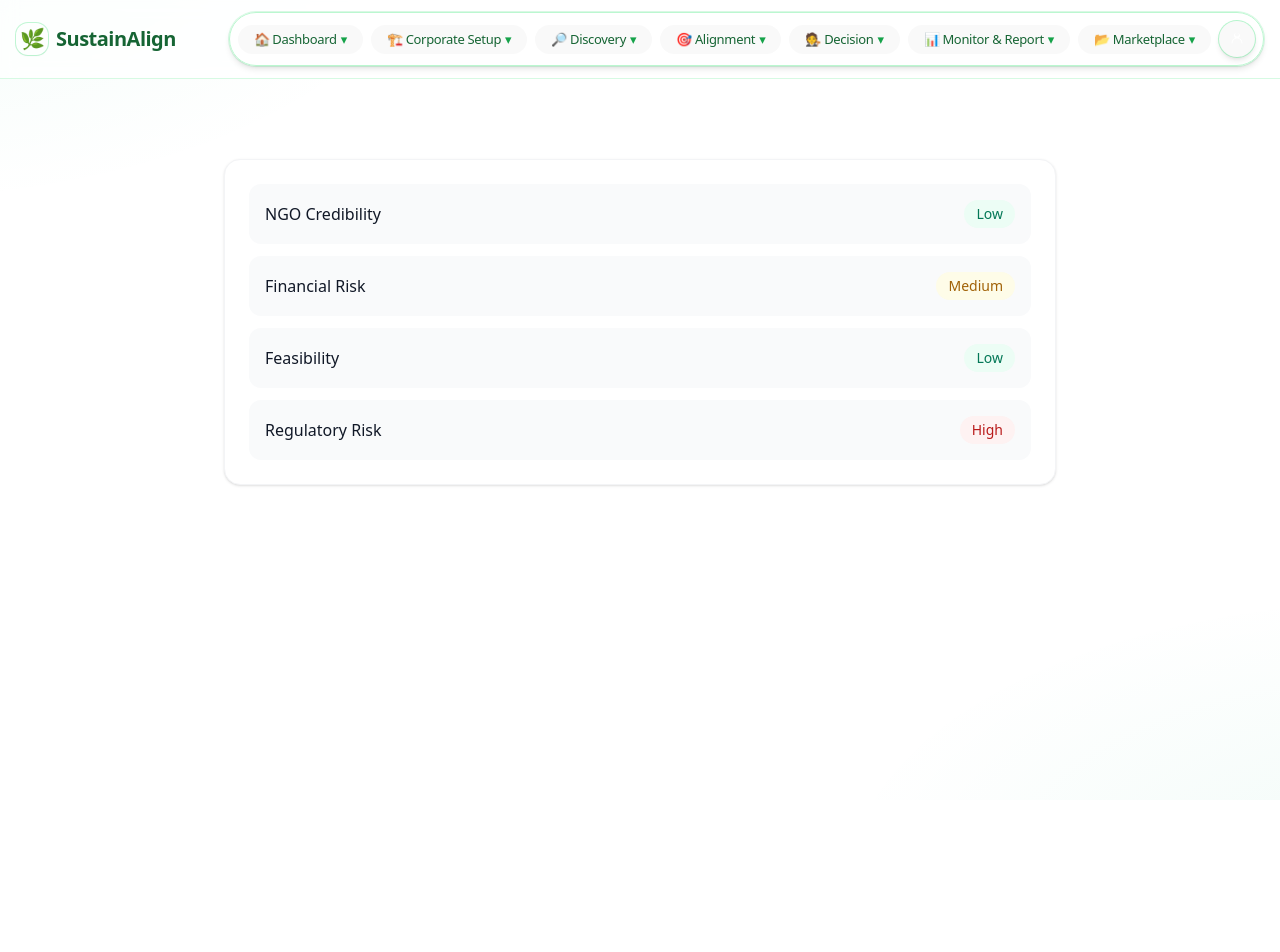
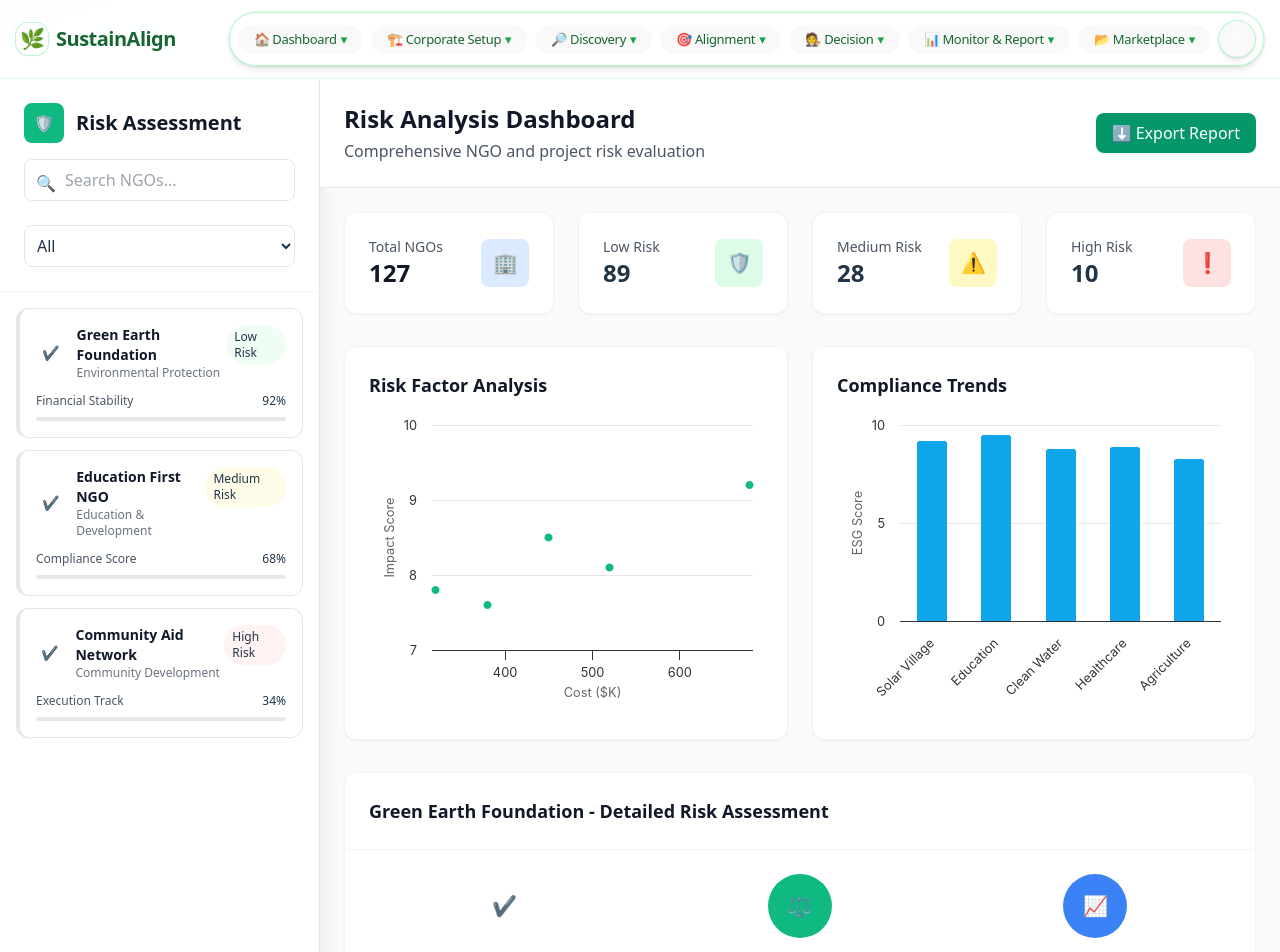
Before and after one commit to bhuwanb23/SustainAlign, a React (Vite) app in the folder frontend/: page /alignment/risk in a window 1280 px wide. Shown: the top 952 px of the page. Before the commit the page ends 800 px from the top, so only its background shows below. Built offline with nearby package versions, Linux system fonts and the light colour scheme.

Commit message:
risk scoring completed

```diff
--- a/frontend/src/pages/alignment/risk-scoring/components/RiskPanel.jsx
+++ b/frontend/src/pages/alignment/risk-scoring/components/RiskPanel.jsx
@@ -1,11 +1,88 @@
-export default function RiskPanel({ items }) {
-  const color = (level) => level === 'Low' ? 'text-emerald-700 bg-emerald-50' : level === 'Medium' ? 'text-yellow-700 bg-yellow-50' : 'text-red-700 bg-red-50'
+const riskPill = (level) => level === 'Low' ? 'text-risk-low bg-green-50' : level === 'Medium' ? 'text-risk-medium bg-yellow-50' : 'text-risk-high bg-red-50'
+
+export function Sidebar({ query, setQuery, riskFilter, setRiskFilter, ngos, onSelect }) {
   return (
-    <div className="bg-white rounded-2xl shadow p-6 border border-gray-100 space-y-3">
-      {items.map((i) => (
-        <div key={i.label} className="flex items-center justify-between p-4 bg-gray-50 rounded-xl">
-          <div className="text-gray-900 font-medium">{i.label}</div>
-          <span className={`px-3 py-1 rounded-full text-sm ${color(i.level)}`}>{i.level}</span>
+    <div className="w-80 bg-white shadow-xl border-r border-gray-200 flex flex-col">
+      <div className="p-6 border-b border-gray-100">
+        <div className="flex items-center gap-3 mb-4">
+          <div className="w-10 h-10 bg-emerald-500 rounded-lg flex items-center justify-center text-white">🛡️</div>
+          <h1 className="text-xl font-bold text-gray-900">Risk Assessment</h1>
+        </div>
+        <div className="space-y-3">
+          <div className="relative">
+            <input
+              value={query}
+              onChange={(e) => setQuery(e.target.value)}
+              placeholder="Search NGOs..."
+              className="w-full pl-10 pr-4 py-2 border border-gray-200 rounded-lg focus:ring-2 focus:ring-emerald-500 focus:border-transparent"
+            />
+            <span className="absolute left-3 top-3 text-gray-400">🔍</span>
+          </div>
+          <select
+            value={riskFilter}
+            onChange={(e) => setRiskFilter(e.target.value)}
+            className="w-full p-2 border border-gray-200 rounded-lg focus:ring-2 focus:ring-emerald-500"
+          >
+            <option>All</option>
+            <option>Low</option>
+            <option>Medium</option>
+            <option>High</option>
+          </select>
+        </div>
+      </div>
+      <div className="flex-1 overflow-y-auto p-4 space-y-3">
+        {ngos.map((n) => (
+          <button
+            key={n.id}
+            onClick={() => onSelect(n.id)}
+            className={`text-left w-full bg-white border border-gray-200 rounded-xl p-4 cursor-pointer hover:shadow-lg transition-all duration-300 border-l-4 ${n.risk === 'Low' ? 'border-l-risk-low' : n.risk === 'Medium' ? 'border-l-risk-medium' : 'border-l-risk-high'}`}
+          >
+            <div className="flex items-start justify-between mb-3">
+              <div className="flex items-center gap-3">
+                <div className={`w-8 h-8 rounded-full flex items-center justify-center ${n.risk === 'Low' ? 'bg-risk-low' : n.risk === 'Medium' ? 'bg-risk-medium' : 'bg-risk-high'} text-white text-sm`}>✔</div>
+                <div>
+                  <h3 className="font-semibold text-gray-900 text-sm">{n.name}</h3>
+                  <p className="text-xs text-gray-500">{n.sector}</p>
+                </div>
+              </div>
+              <span className={`text-xs font-medium px-2 py-1 rounded-full ${riskPill(n.risk)}`}>{n.risk} Risk</span>
+            </div>
+            <div className="space-y-2">
+              <div className="flex justify-between text-xs">
+                <span className="text-gray-600">{n.highlightMetric.label}</span>
+                <span className="font-medium">{n.highlightMetric.valuePct}%</span>
+              </div>
+              <div className="w-full bg-gray-200 rounded-full h-1">
+                <div className={`${n.risk === 'Low' ? 'bg-risk-low' : n.risk === 'Medium' ? 'bg-risk-medium' : 'bg-risk-high'} h-1 rounded-full`} style={{ width: `${n.highlightMetric.valuePct}%` }}></div>
+              </div>
+            </div>
+          </button>
+        ))}
+      </div>
+    </div>
+  )
+}
+
+export function HeadlineMetrics({ metrics }) {
+  const items = [
+    { label: 'Total NGOs', value: metrics.total, iconBg: 'bg-blue-100', iconColor: 'text-blue-600', icon: '🏢' },
+    { label: 'Low Risk', value: metrics.low, iconBg: 'bg-green-100', iconColor: 'text-risk-low', icon: '🛡️' },
+    { label: 'Medium Risk', value: metrics.medium, iconBg: 'bg-yellow-100', iconColor: 'text-risk-medium', icon: '⚠️' },
+    { label: 'High Risk', value: metrics.high, iconBg: 'bg-red-100', iconColor: 'text-risk-high', icon: '❗' },
+  ]
+  return (
+    <div className="grid grid-cols-4 gap-6 mb-8">
+      {items.map((k) => (
+        <div key={k.label} className="bg-white rounded-xl p-6 shadow-sm border border-gray-100">
+          <div className="flex items-center justify-between">
+            <div>
+              <p className="text-gray-600 text-sm">{k.label}</p>
+              <p className={`text-2xl font-bold ${k.iconColor === 'text-blue-600' ? 'text-gray-900' : k.iconColor}`}>{k.value}</p>
+            </div>
+            <div className={`w-12 h-12 ${k.iconBg} rounded-lg flex items-center justify-center`}>
+              <span className={`${k.iconColor} text-xl`}>{k.icon}</span>
+            </div>
+          </div>
         </div>
       ))}
     </div>
--- a/frontend/src/pages/alignment/risk-scoring/hooks/useRiskScoring.js
+++ b/frontend/src/pages/alignment/risk-scoring/hooks/useRiskScoring.js
@@ -1,9 +1,75 @@
+import { useMemo, useState } from 'react'
+
+const allNgos = [
+  {
+    id: 'ngo-1',
+    name: 'Green Earth Foundation',
+    sector: 'Environmental Protection',
+    risk: 'Low',
+    highlightMetric: { label: 'Financial Stability', valuePct: 92 },
+  },
+  {
+    id: 'ngo-2',
+    name: 'Education First NGO',
+    sector: 'Education & Development',
+    risk: 'Medium',
+    highlightMetric: { label: 'Compliance Score', valuePct: 68 },
+  },
+  {
+    id: 'ngo-3',
+    name: 'Community Aid Network',
+    sector: 'Community Development',
+    risk: 'High',
+    highlightMetric: { label: 'Execution Track', valuePct: 34 },
+  },
+]
+
 export default function useRiskScoring() {
-  const items = [
-    { label: 'NGO Credibility', level: 'Low' },
-    { label: 'Financial Risk', level: 'Medium' },
-    { label: 'Feasibility', level: 'Low' },
-    { label: 'Regulatory Risk', level: 'High' },
-  ]
-  return { items }
+  const [query, setQuery] = useState('')
+  const [riskFilter, setRiskFilter] = useState('All')
+  const [selectedNgoId, setSelectedNgoId] = useState('ngo-1')
+
+  const ngos = useMemo(() => {
+    return allNgos.filter((n) => {
+      const matchesQuery = !query || n.name.toLowerCase().includes(query.toLowerCase())
+      const matchesRisk = riskFilter === 'All' || n.risk === riskFilter
+      return matchesQuery && matchesRisk
+    })
+  }, [query, riskFilter])
+
+  const selectedNgo = useMemo(
+    () => allNgos.find((n) => n.id === selectedNgoId) || allNgos[0],
+    [selectedNgoId]
+  )
+
+  const metrics = useMemo(
+    () => ({ total: 127, low: 89, medium: 28, high: 10 }),
+    []
+  )
+
+  const radarSeries = useMemo(
+    () => ({ categories: ['Financial', 'Compliance', 'Execution', 'Transparency', 'Legal'], data: [92, 88, 95, 90, 85] }),
+    []
+  )
+
+  const trendSeries = useMemo(
+    () => ({ categories: ['Jan', 'Feb', 'Mar', 'Apr', 'May', 'Jun'], avg: [75, 78, 82, 85, 88, 90], bench: [70, 72, 75, 78, 80, 82] }),
+    []
+  )
+
+  return {
+    // filters
+    query,
+    setQuery,
+    riskFilter,
+    setRiskFilter,
+    ngos,
+    selectedNgo,
+    setSelectedNgoId,
+    // headline metrics
+    metrics,
+    // charts
+    radarSeries,
+    trendSeries,
+  }
 }
--- a/frontend/src/pages/alignment/risk-scoring/risk-scoring.jsx
+++ b/frontend/src/pages/alignment/risk-scoring/risk-scoring.jsx
@@ -1,12 +1,107 @@
-import RiskPanel from './components/RiskPanel.jsx'
 import useRiskScoring from './hooks/useRiskScoring.js'
+import { Sidebar, HeadlineMetrics } from './components/RiskPanel.jsx'
+import { CostImpactChart as RadarShim, EsgScoreChart as LineShim } from '../../alignment/comparison-matrix/components/Charts.jsx'
 
 export default function RiskScoringPage() {
-  const { items } = useRiskScoring()
+  const {
+    query,
+    setQuery,
+    riskFilter,
+    setRiskFilter,
+    ngos,
+    selectedNgo,
+    setSelectedNgoId,
+    metrics,
+  } = useRiskScoring()
+
   return (
-    <div className="p-8 max-w-4xl mx-auto">
-      <h1 className="text-2xl font-extrabold bg-gradient-to-r from-emerald-700 to-emerald-500 text-transparent bg-clip-text mb-4">Risk & Credibility</h1>
-      <RiskPanel items={items} />
+    <div className="bg-gray-50">
+      <div className="flex min-h-screen">
+        <Sidebar
+          query={query}
+          setQuery={setQuery}
+          riskFilter={riskFilter}
+          setRiskFilter={setRiskFilter}
+          ngos={ngos}
+          onSelect={setSelectedNgoId}
+        />
+
+        <div className="flex-1 overflow-y-auto">
+          <div className="bg-white border-b border-gray-200 p-6">
+            <div className="flex items-center justify-between">
+              <div>
+                <h2 className="text-2xl font-bold text-gray-900">Risk Analysis Dashboard</h2>
+                <p className="text-gray-600 mt-1">Comprehensive NGO and project risk evaluation</p>
+              </div>
+              <div className="flex gap-3">
+                <button className="flex items-center gap-2 px-4 py-2 bg-emerald-600 text-white rounded-lg hover:bg-emerald-700 transition-colors">
+                  ⬇ Export Report
+                </button>
+              </div>
+            </div>
+          </div>
+
+          <div className="p-6">
+            <HeadlineMetrics metrics={metrics} />
+
+            <div className="grid grid-cols-2 gap-6 mb-8">
+              <div className="bg-white rounded-xl p-6 shadow-sm border border-gray-100">
+                <h3 className="text-lg font-semibold text-gray-900 mb-4">Risk Factor Analysis</h3>
+                <RadarShim />
+              </div>
+              <div className="bg-white rounded-xl p-6 shadow-sm border border-gray-100">
+                <h3 className="text-lg font-semibold text-gray-900 mb-4">Compliance Trends</h3>
+                <LineShim />
+              </div>
+            </div>
+
+            <div className="bg-white rounded-xl shadow-sm border border-gray-100">
+              <div className="p-6 border-b border-gray-100">
+                <h3 className="text-lg font-semibold text-gray-900">{selectedNgo.name} - Detailed Risk Assessment</h3>
+              </div>
+              <div className="p-6">
+                <div className="grid grid-cols-3 gap-6 mb-6">
+                  <InfoBubble colorBg="bg-risk-low" icon="✔" title="Verified NGO" subtitle="Full compliance" />
+                  <InfoBubble colorBg="bg-emerald-500" icon="⚖️" title="Legal Standing" subtitle="Excellent" />
+                  <InfoBubble colorBg="bg-blue-500" icon="📈" title="Performance" subtitle="Above average" />
+                </div>
+
+                <MetricBar label="Financial Stability" valuePct={92} tone="low" />
+                <MetricBar label="Past Compliance" valuePct={88} tone="low" />
+                <MetricBar label="Execution Track Record" valuePct={95} tone="low" />
+                <MetricBar label="Transparency Score" valuePct={90} tone="low" />
+              </div>
+            </div>
+          </div>
+        </div>
+      </div>
     </div>
   )
 }
+
+function InfoBubble({ colorBg, icon, title, subtitle }) {
+  return (
+    <div className="text-center">
+      <div className={`w-16 h-16 ${colorBg} rounded-full flex items-center justify-center mx-auto mb-3 text-white text-xl`}>
+        {icon}
+      </div>
+      <p className="text-sm font-medium text-gray-900">{title}</p>
+      <p className="text-xs text-gray-500">{subtitle}</p>
+    </div>
+  )
+}
+
+function MetricBar({ label, valuePct, tone }) {
+  const toneClass = tone === 'low' ? 'text-risk-low bg-risk-low' : tone === 'medium' ? 'text-risk-medium bg-risk-medium' : 'text-risk-high bg-risk-high'
+  return (
+    <div className="space-y-2 mb-4">
+      <div className="flex justify-between mb-2">
+        <span className="text-sm font-medium text-gray-700">{label}</span>
+        <span className={`text-sm font-bold ${toneClass.split(' ')[0]}`}>{valuePct}%</span>
+      </div>
+      <div className="w-full bg-gray-200 rounded-full h-2">
+        <div className={`${toneClass.split(' ')[1]} h-2 rounded-full`} style={{ width: `${valuePct}%` }}></div>
+      </div>
+    </div>
+  )
+}
```
